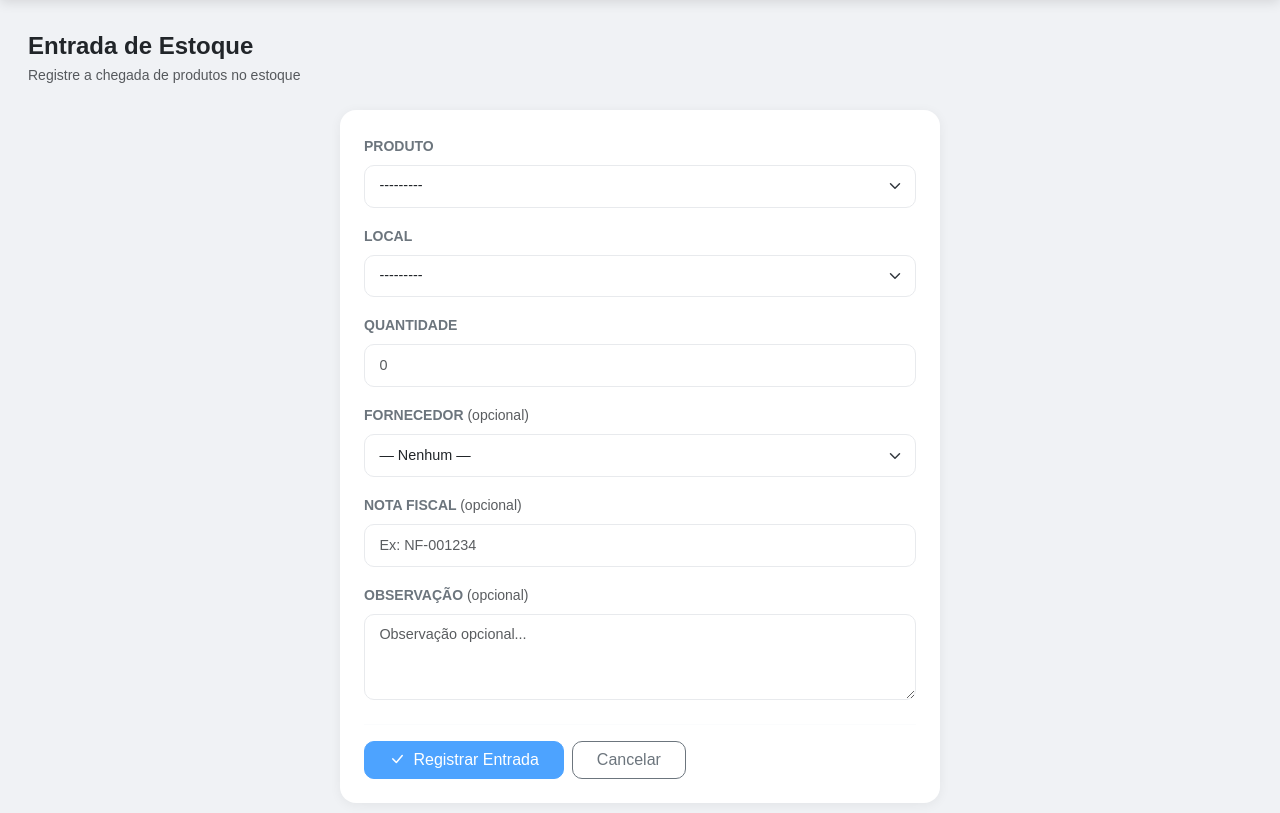
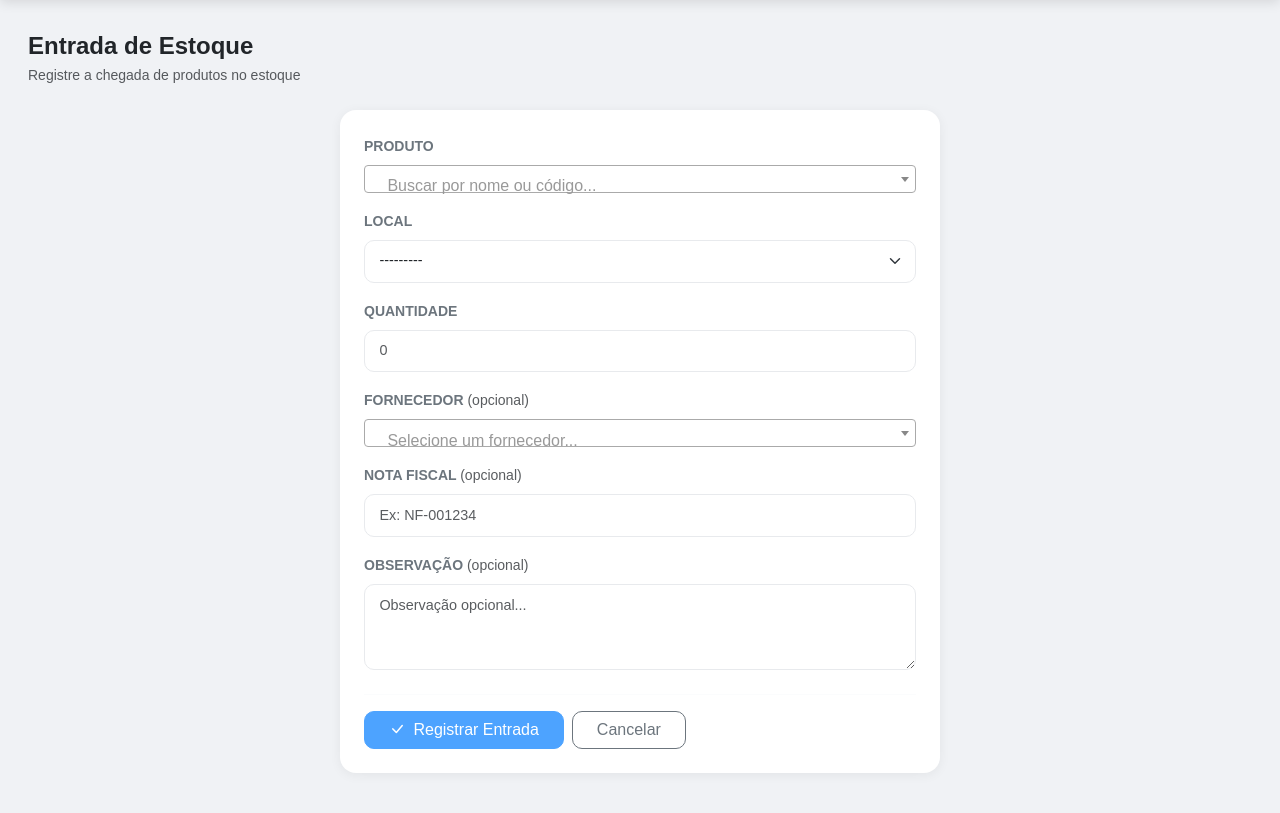
Before and after one commit to decorcril/decolog, a Django app: page /movimentacoes/entrada/ in a window 1280 px wide. Shown: the part 56-869 px from the top of the page. After the commit the page ends 829 px from the top, so only its background shows below. Run offline with Django 5.2, Linux system fonts and the light colour scheme; a user stored in the database is signed in; tables that the repository leaves empty hold one stand-in row (values such as "Sample post"); some libraries are stand-ins or nearby versions.

Commit message:
feat: busca por nome de produto

```diff
--- a/movimentacoes/templates/movimentacoes/entrada/form.html
+++ b/movimentacoes/templates/movimentacoes/entrada/form.html
@@ -2,12 +2,17 @@
 {% load static %}
 {% block title %}Entrada de Estoque — Decolog{% endblock %}
 
+
+
 {% block content %}
+
+{# ==================== CABEÇALHO ==================== #}
 <div class="mb-4">
   <h4 class="fw-bold mb-1">Entrada de Estoque</h4>
   <p class="text-muted small mb-0">Registre a chegada de produtos no estoque</p>
 </div>
 
+{# ==================== FORMULÁRIO ==================== #}
 <div class="row justify-content-center">
   <div class="col-md-8 col-lg-6">
     <div class="card">
@@ -15,6 +20,7 @@
         <form method="post" novalidate>
           {% csrf_token %}
 
+          {# -- Produto -- #}
           <div class="mb-3">
             <label class="form-label fw-semibold text-secondary small">PRODUTO</label>
             {{ form.produto }}
@@ -23,6 +29,7 @@
             {% endif %}
           </div>
 
+          {# -- Local -- #}
           <div class="mb-3">
             <label class="form-label fw-semibold text-secondary small">LOCAL</label>
             {{ form.local }}
@@ -31,6 +38,7 @@
             {% endif %}
           </div>
 
+          {# -- Quantidade -- #}
           <div class="mb-3">
             <label class="form-label fw-semibold text-secondary small">QUANTIDADE</label>
             {{ form.quantidade }}
@@ -39,6 +47,7 @@
             {% endif %}
           </div>
 
+          {# -- Fornecedor -- #}
           <div class="mb-3">
             <label class="form-label fw-semibold text-secondary small">
               FORNECEDOR <span class="text-muted fw-normal">(opcional)</span>
@@ -46,6 +55,7 @@
             {{ form.fornecedor }}
           </div>
 
+          {# -- Nota Fiscal -- #}
           <div class="mb-3">
             <label class="form-label fw-semibold text-secondary small">
               NOTA FISCAL <span class="text-muted fw-normal">(opcional)</span>
@@ -53,6 +63,7 @@
             {{ form.nota_fiscal }}
           </div>
 
+          {# -- Observação -- #}
           <div class="mb-4">
             <label class="form-label fw-semibold text-secondary small">
               OBSERVAÇÃO <span class="text-muted fw-normal">(opcional)</span>
@@ -62,13 +73,14 @@
 
           <hr class="my-3" style="border-color: #f0f2f5;">
 
+          {# -- Botões -- #}
           <div class="d-flex gap-2">
             <button type="submit" class="btn btn-primary px-4">
               <i class="bi bi-check-lg me-1"></i> Registrar Entrada
             </button>
             <a href="{% url 'estoque:lista' %}" class="btn btn-outline-secondary px-4">
-  Cancelar
-</a>
+              Cancelar
+            </a>
           </div>
 
         </form>
@@ -76,4 +88,16 @@
     </div>
   </div>
 </div>
+
 {% endblock %}
+
+{# ==================== SCRIPTS ==================== #}
+{% block extra_css %}
+<link href="https://cdn.jsdelivr.net/npm/select2@4.1.0-rc.0/dist/css/select2.min.css" rel="stylesheet">
+{% endblock %}
+
+{% block extra_js %}
+<script src="https://cdn.jsdelivr.net/npm/jquery@3.7.1/dist/jquery.min.js"></script>
+<script src="https://cdn.jsdelivr.net/npm/select2@4.1.0-rc.0/dist/js/select2.min.js"></script>
+<script src="{% static 'js/select2_init.js' %}"></script>
+{% endblock %}
--- a/static/css/base.css
+++ b/static/css/base.css
@@ -306,6 +306,34 @@
   justify-content: center;
 }
 
+/* ── Select2 ── */
+.select2-container--default .select2-selection--single {
+  height: 42px;
+  border: 1.5px solid #e8eaed;
+  border-radius: 10px;
+  padding: 0.4rem 0.9rem;
+  display: flex;
+  align-items: center;
+}
+.select2-container--default .select2-selection--single .select2-selection__arrow {
+  height: 42px;
+}
+.select2-container--default.select2-container--focus .select2-selection--single {
+  border-color: #4da3ff;
+  box-shadow: 0 0 0 3px rgba(77,163,255,0.12);
+}
+.select2-container { width: 100% !important; }
+.select2-dropdown {
+  border: 1.5px solid #e8eaed;
+  border-radius: 10px;
+  box-shadow: 0 4px 16px rgba(0,0,0,0.08);
+}
+.select2-search--dropdown .select2-search__field {
+  border: 1.5px solid #e8eaed;
+  border-radius: 8px;
+  padding: 0.4rem 0.6rem;
+}
+
 /* ── Responsivo ── */
 @media (max-width: 768px) {
   .topbar-nav {
--- /dev/null
+++ b/static/js/select2_init.js
@@ -0,0 +1,20 @@
+$(document).ready(function() {
+  // Busca por nome e código no campo produto
+  $('#id_produto').select2({
+    placeholder: 'Buscar por nome ou código...',
+    allowClear: true,
+    language: {
+      noResults: () => 'Nenhum produto encontrado',
+      searching: () => 'Buscando...',
+    }
+  });
+
+  // Select2 simples para fornecedor
+  $('#id_fornecedor').select2({
+    placeholder: 'Selecione um fornecedor...',
+    allowClear: true,
+    language: {
+      noResults: () => 'Nenhum fornecedor encontrado',
+    }
+  });
+});
```
